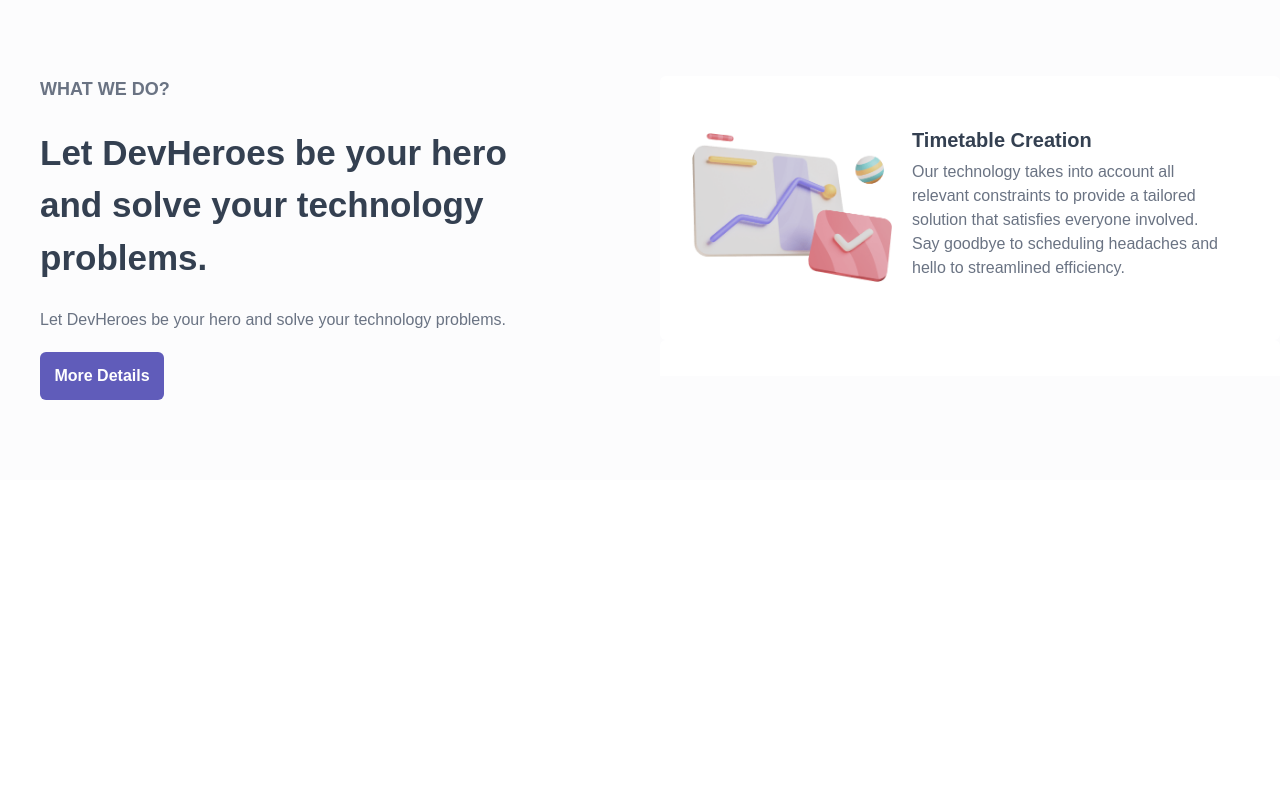
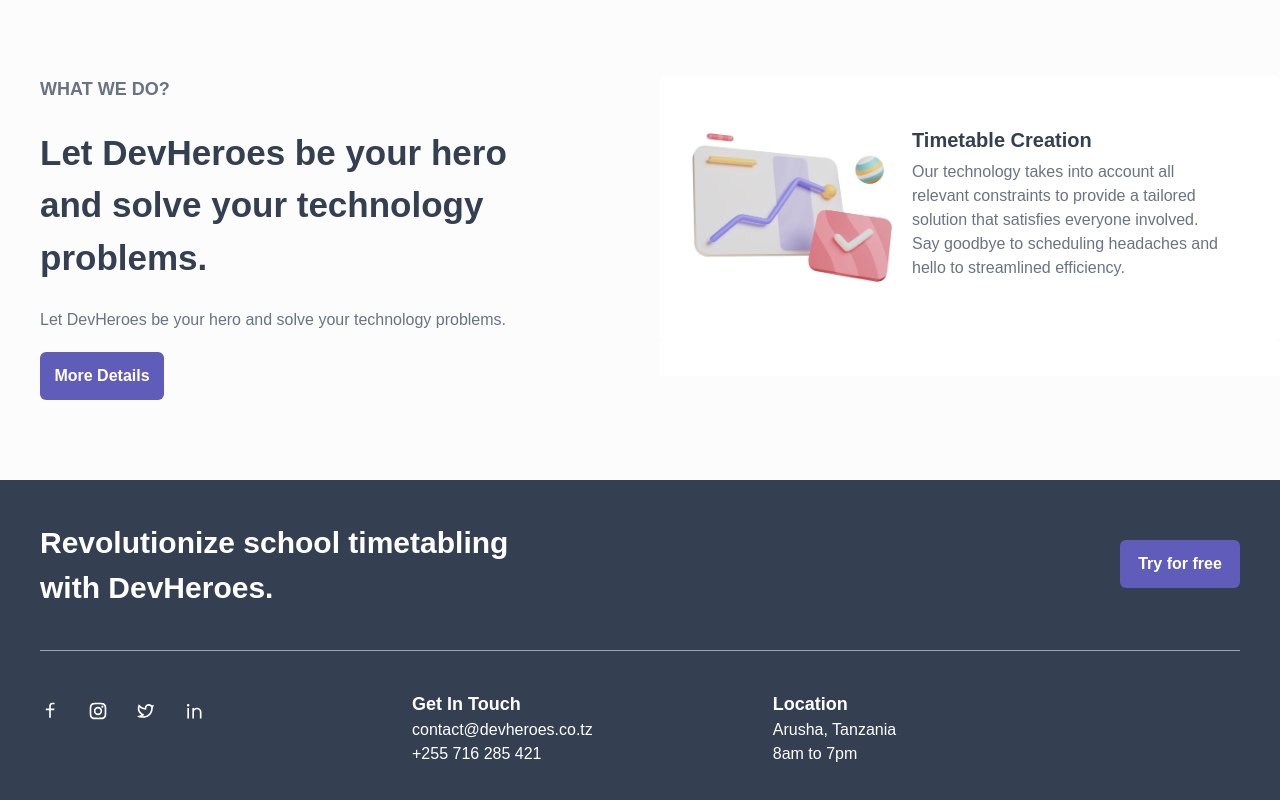
Before and after one commit to luqmantuke/Devheroes, a React (Create React App) app: page / in a window 1280 px wide. Shown: the part 1059-1859 px from the top of the page. Before the commit the page ends 1539 px from the top, so only its background shows below. Built offline with nearby package versions, Linux system fonts and the light colour scheme.

Commit message:
implemented the footer

```diff
--- a/src/App.js
+++ b/src/App.js
@@ -1,11 +1,13 @@
 import React from 'react'
-import { BannerApp,WhyChooseUs,Testimonial,WhatWeDo } from './components/componentIndex'
+import { BannerApp,WhyChooseUs,Testimonial,WhatWeDo,Footer } from './components/componentIndex'
 const App = () => {
   return (
     <>
    < BannerApp/>
    <WhyChooseUs/>
+   {/* <Testimonial /> */}
    <WhatWeDo />
+   <Footer/>
     </>
   )
 }
--- a/src/components/componentIndex.js
+++ b/src/components/componentIndex.js
@@ -2,3 +2,4 @@
 export {default as WhyChooseUs} from './whychooseus/WhyChooseUs';
 export {default as Testimonial} from './testimonial/Testimonial';
 export {default as WhatWeDo} from './whatwedo/WhatWeDo';
+export {default as Footer} from './footer/Footer';
--- /dev/null
+++ b/src/components/footer/Footer.jsx
@@ -0,0 +1,76 @@
+import React from 'react'
+import {Box,Flex,Text,Divider, Button,IconButton} from '@chakra-ui/react'
+import {RiFacebookLine,RiInstagramLine,RiTwitterLine,RiLinkedinLine} from 'react-icons/ri'
+const TitleTryFree = () => (<Flex justifyContent='space-between' direction={{md:'column',lg:'row',sm:'column',base:'column'}} >
+
+          <Text color='brand.whiteColor' fontSize={30} fontWeight='semibold'>
+          Revolutionize school timetabling<br/> with DevHeroes.
+          </Text>
+
+          <Button backgroundColor='brand.purpleTwo' color='brand.whiteColor'   width={{md:'25%',sm:'25%',base:'25%', 'lg': '10%'}}  py={6} mt={5}>
+  Try for free
+</Button>
+      </Flex>);
+
+const GetInTouchFlex = () => (<Flex direction='column'>
+  <Text fontWeight='semibold' fontSize={18} color='brand.whiteColor'>
+Get In Touch
+  </Text>
+  <Text fontWeight='medium' color='brand.whiteColor'>
+contact@devheroes.co.tz
+  </Text> <Text fontWeight='medium' color='brand.whiteColor'>
+  +255 716 285 421
+  </Text>
+  </Flex>);
+
+const LocationFlex = () => (<Flex direction='column'>
+  <Text fontWeight='semibold' fontSize={18} color='brand.whiteColor'>
+Location
+  </Text>
+  <Text fontWeight='medium' color='brand.whiteColor'>
+Arusha, Tanzania
+  </Text> <Text fontWeight='medium' color='brand.whiteColor'>
+  8am to 7pm
+  </Text>
+  </Flex>);
+  const SocialIcon = ({ icon: Icon, ...props }) => {
+    return (
+      <IconButton
+      mr={2}
+        variant='unstyled'
+        fontSize='20px'
+        icon={<Icon color='white' />}
+        {...props}
+      />
+    );
+  };
+
+
+const Footer = () => {
+  return (
+  <Box px={10} pt={10} pb={40} backgroundColor='brand.blueDark'  width='100%'>
+    <Flex direction='column'>
+        <TitleTryFree />
+        <Divider color='brand.whiteThree' pt={10} mb={10} orientation='horizontal' />
+        <Flex  direction={{md:'column',lg:'row',sm:'column',base:'column'}} >
+    <Flex direction='row'>
+    <SocialIcon icon={RiFacebookLine} />
+    <SocialIcon icon={RiInstagramLine} />
+    <SocialIcon icon={RiTwitterLine} />
+    <SocialIcon icon={RiLinkedinLine} />
+
+    </Flex>
+    <Box w='180px' height={10} />
+
+        <GetInTouchFlex />
+        <Box w='180px' height={10} />
+        <LocationFlex />
+        </Flex>
+
+    </Flex>
+
+  </Box>
+  )
+}
+
+export default Footer
--- a/src/customTheme.jsx
+++ b/src/customTheme.jsx
@@ -62,7 +62,9 @@
         blackOne: "#344051",
         blackTwo: "#6a7383",
         whiteTwo: "#fcfcfd",
-        blueOne: "#4872d7"
+        blueOne: "#4872d7",
+        blueDark: "#343f52",
+        whiteThree: "#a4aec633"
 
       },
 
```
